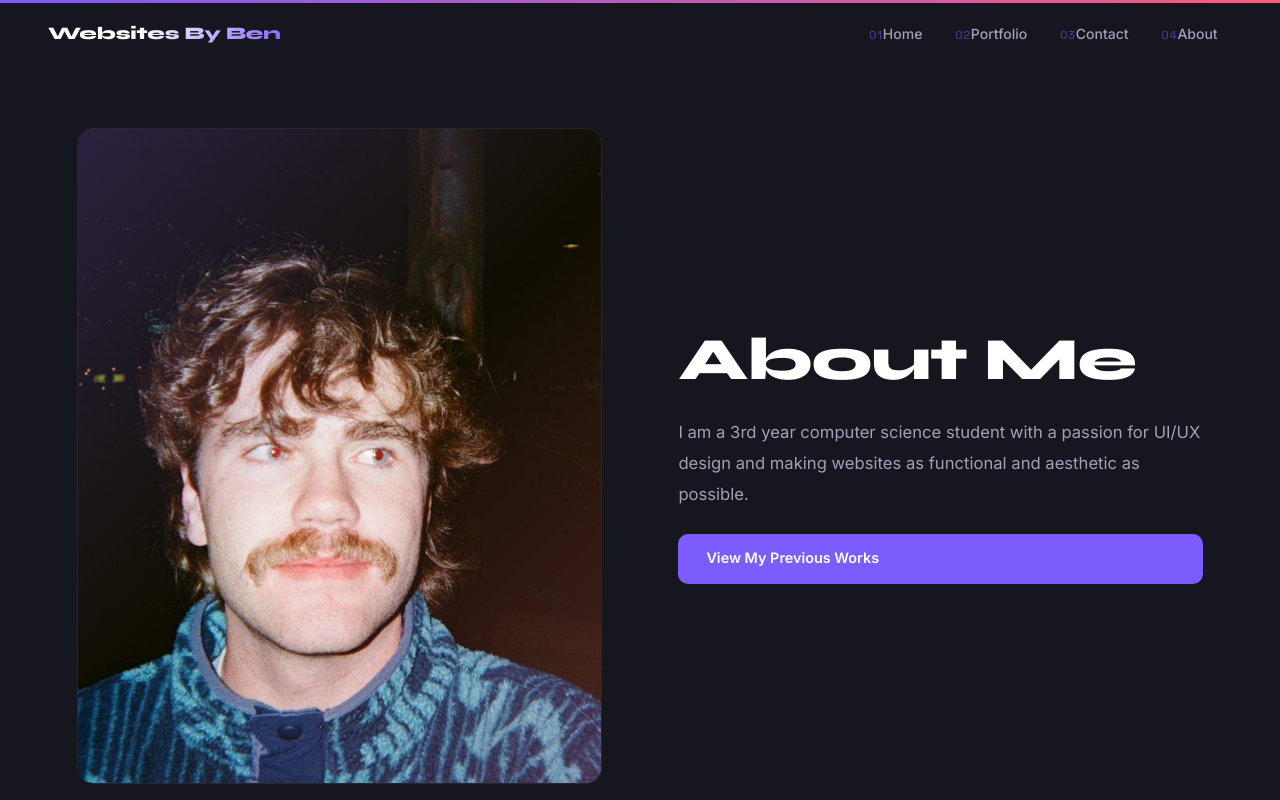
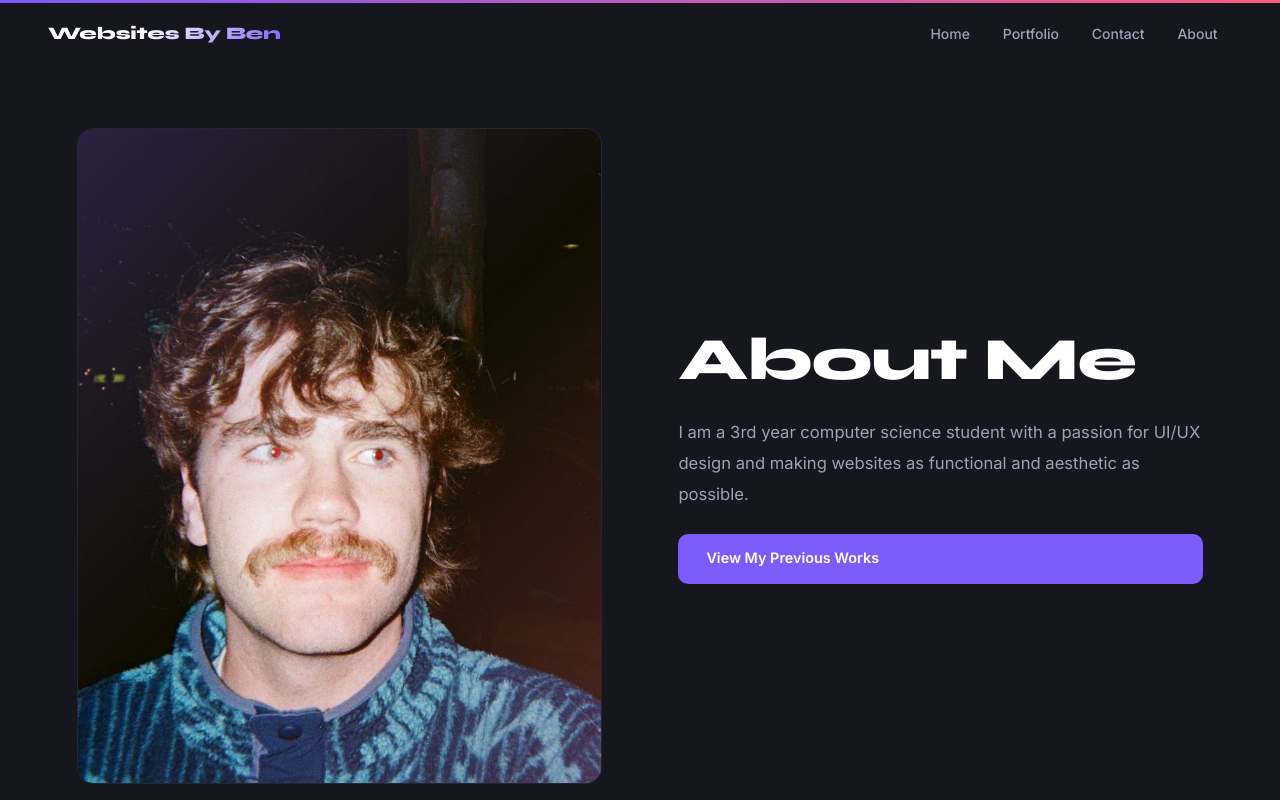
Before and after one commit to benabrey/portfolio-website, a Next.js app: page /about in a window 1280 px wide. Shown: the top 800 px of the page. Built offline with nearby package versions, Linux system fonts and the light colour scheme.

Commit message:
More quick changes

```diff
--- a/app/components/Nav.jsx
+++ b/app/components/Nav.jsx
@@ -14,18 +14,22 @@ export default function Nav() {
 
   useEffect(() => {
     document.body.style.overflow = open ? "hidden" : "";
-    return () => { document.body.style.overflow = ""; };
+    return () => {
+      document.body.style.overflow = "";
+    };
   }, [open]);
 
   const close = () => setOpen(false);
 
   return (
     <nav className={scrolled ? "scrolled" : ""}>
-      <Link href="/" className="nav-logo">Websites By Ben</Link>
+      <Link href="/" className="nav-logo">
+        Websites By Ben
+      </Link>
 
       <button
         className={`nav-toggle ${open ? "open" : ""}`}
-        onClick={() => setOpen(o => !o)}
+        onClick={() => setOpen((o) => !o)}
         aria-label={open ? "Close menu" : "Open menu"}
       >
         <span />
@@ -36,10 +40,10 @@ export default function Nav() {
       <div className={`nav-overlay ${open ? "open" : ""}`} onClick={close} />
 
       <ul className={`nav-links ${open ? "open" : ""}`}>
-        <li><Link href="/" onClick={close}><span className="nav-num">01</span>Home</Link></li>
-        <li><Link href="/works" onClick={close}><span className="nav-num">02</span>Portfolio</Link></li>
-        <li><Link href="/contact" onClick={close}><span className="nav-num">03</span>Contact</Link></li>
-        <li><Link href="/about" onClick={close}><span className="nav-num">04</span>About</Link></li>
+        <li><Link href="/" onClick={close}>Home</Link></li>
+        <li><Link href="/works" onClick={close}>Portfolio</Link></li>
+        <li><Link href="/contact" onClick={close}>Contact</Link></li>
+        <li><Link href="/about" onClick={close}>About</Link></li>
       </ul>
     </nav>
   );
--- a/app/components/TechStack.tsx
+++ b/app/components/TechStack.tsx
@@ -1,44 +1,44 @@
-'use client'
-import { motion } from 'framer-motion'
-import { fadeUp, stagger } from '../lib/animations'
+"use client";
+import { motion } from "framer-motion";
+import { fadeUp, stagger } from "../lib/animations";
 
-// ── Edit this list to match your real stack ──
 const TECH_STACK = [
   {
-    category: 'Languages',
+    category: "Languages",
     items: [
-      { name: 'JavaScript',      slug: 'javascript',      color: '#ffffff' },
-      { name: 'TypeScript',      slug: 'typescript',      color: '#3178C6' },
-      { name: 'HTML5',           slug: 'html5',           color: '#E34F26' },
-      { name: 'CSS',             slug: 'css',             color: '#1572B6' },
-      { name: 'PHP',             slug: 'php',             color: '#06B6D4' },
+      { name: "JavaScript", slug: "javascript", color: "#ffffff" },
+      { name: "TypeScript", slug: "typescript", color: "#3178C6" },
+      { name: "HTML5", slug: "html5", color: "#E34F26" },
+      { name: "CSS", slug: "css", color: "#1572B6" },
+      { name: "PHP", slug: "php", color: "#06B6D4" },
     ],
   },
   {
-    category: 'Framework',
+    category: "Framework",
     items: [
-      { name: 'React',           slug: 'react',           color: '#61DAFB' },
-      { name: 'Next.js',         slug: 'nextdotjs',       color: '#ffffff' },
-      { name: 'Framer Motion',   slug: 'framer',          color: '#A855F7' },
-      { name: 'Tailwind CSS',    slug: 'tailwindcss',     color: '#06B6D4' },
-      { name: 'Drupal',          slug: 'drupal',          color: '#61DAFB' },    ],
-  },
-  {
-    category: 'Tools',
-    items: [
-      { name: 'GitHub',          slug: 'github',          color: '#ffffff' },
-      { name: 'Jira',            slug: 'jira',            color: '#F24E1E' },
+      { name: "React", slug: "react", color: "#61DAFB" },
+      { name: "Next.js", slug: "nextdotjs", color: "#ffffff" },
+      { name: "Framer Motion", slug: "framer", color: "#A855F7" },
+      { name: "Tailwind CSS", slug: "tailwindcss", color: "#06B6D4" },
+      { name: "Drupal", slug: "drupal", color: "#61DAFB" },
     ],
   },
   {
-    category: 'Hosting & Backend',
+    category: "Tools",
     items: [
-      { name: 'Vercel',          slug: 'vercel',          color: '#ffffff' },
-      { name: 'Node.js',         slug: 'nodedotjs',       color: '#5FA04E' },
-      { name: 'MySQL',           slug: 'mysql',           color: '#4479A1'}
+      { name: "GitHub", slug: "github", color: "#ffffff" },
+      { name: "Jira", slug: "jira", color: "#F24E1E" },
     ],
   },
-]
+  {
+    category: "Hosting & Backend",
+    items: [
+      { name: "Vercel", slug: "vercel", color: "#ffffff" },
+      { name: "Node.js", slug: "nodedotjs", color: "#5FA04E" },
+      { name: "MySQL", slug: "mysql", color: "#4479A1" },
+    ],
+  },
+];
 
 export default function TechStack() {
   return (
@@ -49,7 +49,7 @@ export default function TechStack() {
         initial="hidden"
         whileInView="visible"
         viewport={{ once: true, amount: 0.3 }}
-        style={{ textAlign: 'center', marginBottom: '4rem' }}
+        style={{ textAlign: "center", marginBottom: "4rem" }}
       >
         <motion.div className="section-label" variants={fadeUp}>
           Tech Stack
@@ -60,19 +60,19 @@ export default function TechStack() {
         <motion.p
           variants={fadeUp}
           style={{
-            color: 'var(--text-muted)',
-            maxWidth: '40ch',
-            margin: '1rem auto 0',
-            fontSize: '1.05rem',
+            color: "var(--text-muted)",
+            maxWidth: "40ch",
+            margin: "1rem auto 0",
+            fontSize: "1.05rem",
           }}
         >
-          The tools I trust to build fast, accessible, modern sites — no
+          The tools I trust to build fast, accessible, modern sites - no
           page-builders, no shortcuts.
         </motion.p>
       </motion.div>
 
       {/* Categories */}
-      <div style={{ display: 'flex', flexDirection: 'column', gap: '3.5rem' }}>
+      <div style={{ display: "flex", flexDirection: "column", gap: "3.5rem" }}>
         {TECH_STACK.map((cat) => (
           <div key={cat.category}>
             <motion.h3
@@ -81,11 +81,11 @@ export default function TechStack() {
               whileInView="visible"
               viewport={{ once: true, amount: 0.6 }}
               style={{
-                fontSize: '0.75rem',
-                textTransform: 'uppercase',
-                letterSpacing: '0.22em',
-                color: 'var(--text-muted)',
-                marginBottom: '1.25rem',
+                fontSize: "0.75rem",
+                textTransform: "uppercase",
+                letterSpacing: "0.22em",
+                color: "var(--text-muted)",
+                marginBottom: "1.25rem",
                 fontWeight: 600,
               }}
             >
@@ -98,9 +98,9 @@ export default function TechStack() {
               whileInView="visible"
               viewport={{ once: true, amount: 0.2 }}
               style={{
-                display: 'grid',
-                gridTemplateColumns: 'repeat(auto-fill, minmax(160px, 1fr))',
-                gap: '1rem',
+                display: "grid",
+                gridTemplateColumns: "repeat(auto-fill, minmax(160px, 1fr))",
+                gap: "1rem",
               }}
             >
               {cat.items.map((tech) => (
@@ -108,11 +108,11 @@ export default function TechStack() {
                   key={tech.name}
                   variants={fadeUp}
                   whileHover={{ y: -4 }}
-                  transition={{ type: 'spring', stiffness: 300, damping: 22 }}
+                  transition={{ type: "spring", stiffness: 300, damping: 22 }}
                   className="tech-card"
                   style={
                     {
-                      '--tech-color': tech.color,
+                      "--tech-color": tech.color,
                     } as React.CSSProperties
                   }
                 >
@@ -131,5 +131,5 @@ export default function TechStack() {
         ))}
       </div>
     </section>
-  )
+  );
 }
--- a/app/globals.css
+++ b/app/globals.css
@@ -143,17 +143,6 @@ nav.scrolled {
 .nav-toggle.open span:nth-child(3) { transform: translateY(-6.5px) rotate(-45deg); width: 18px; }
 
 .nav-overlay { display: none; }
-
-.nav-num {
-  font-family: var(--font-grotesk);
-  font-size: 0.72rem;
-  font-weight: 500;
-  letter-spacing: 0.06em;
-  color: var(--accent);
-  opacity: 0.5;
-  flex-shrink: 0;
-  transition: opacity 0.25s;
-}
 
 /* ── Shared ── */
 .section-label {
@@ -1123,9 +1112,6 @@ footer {
     width: 100%;
     border-radius: 0;
     background: none;
-    display: flex;
-    align-items: center;
-    gap: 1rem;
     opacity: 0;
     transform: translateY(24px);
     transition: color 0.25s, opacity 0.45s var(--ease-out), transform 0.45s var(--ease-out);
@@ -1141,8 +1127,6 @@ footer {
     color: var(--text);
     background: none;
   }
-  .nav-links a:hover .nav-num { opacity: 1; }
-
   .hiw-steps { flex-direction: column; align-items: center; gap: 1.5rem; }
   .hiw-connector {
     width: 1px; height: 30px;
```
Also changed, not shown: app/components/Marquee.tsx (+60 -38 lines).
